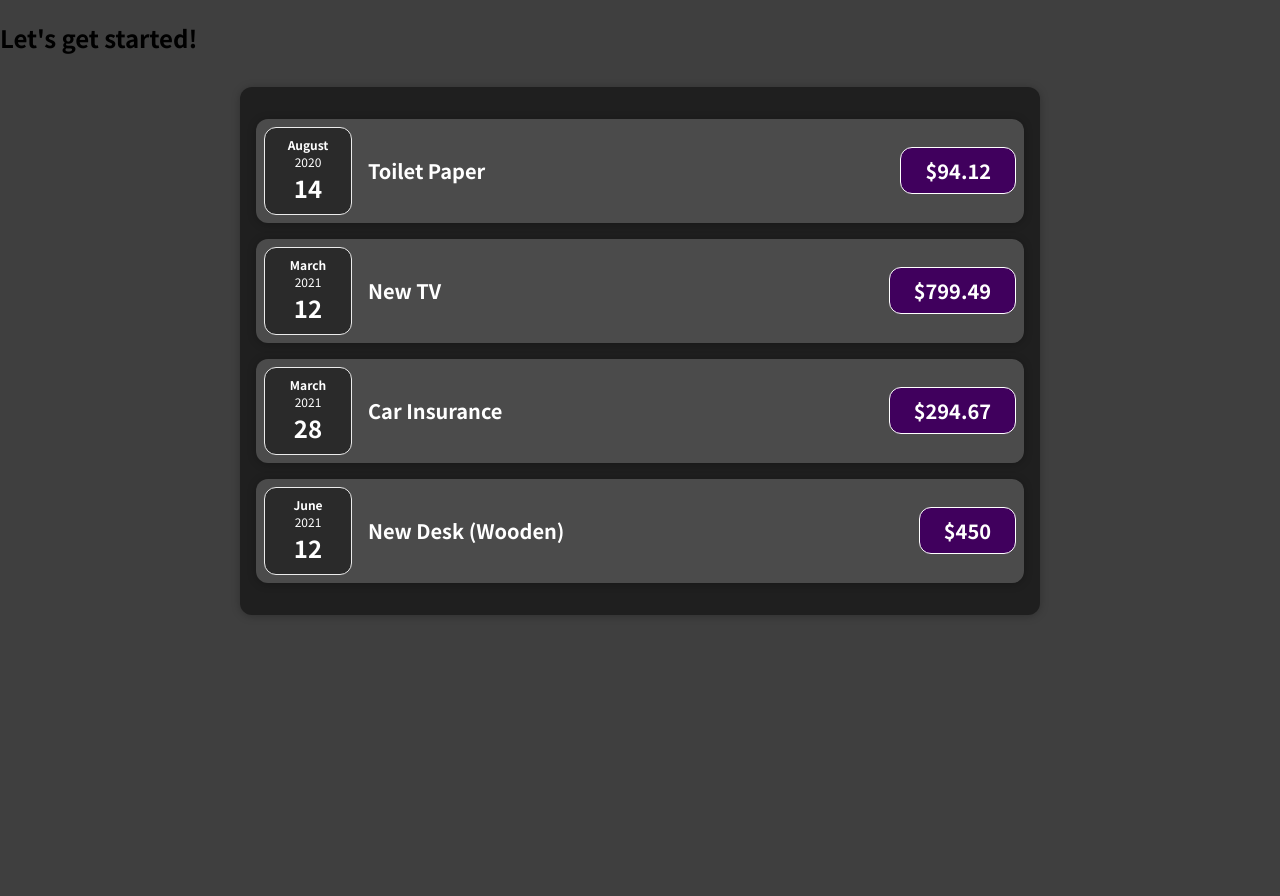
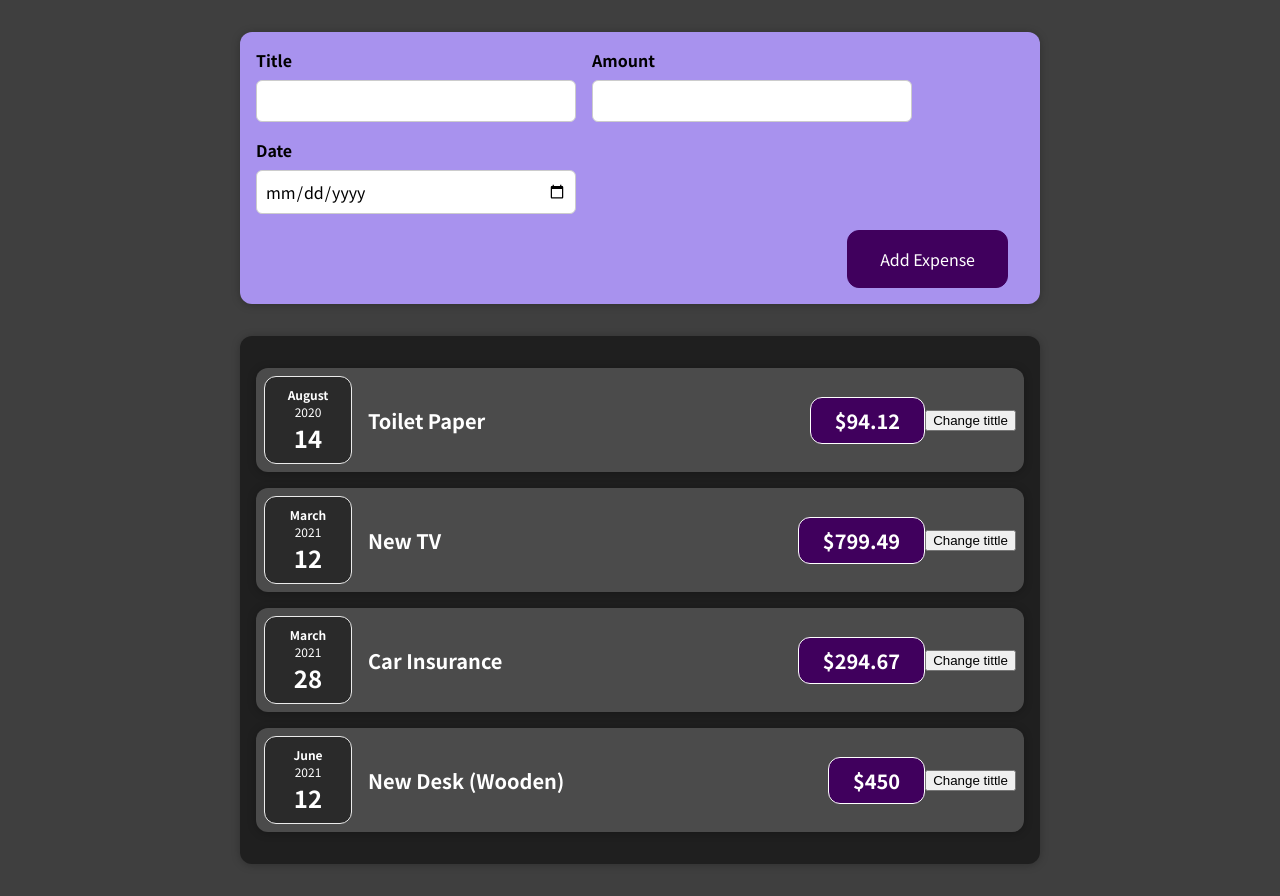
Before and after one commit to FabianDutraSilva/expenseTracker, a React (Create React App) app: page / in a window 1280 px wide. Before the commit the page ends 800 px from the top, so only its background shows below. Built offline with nearby package versions, Linux system fonts and the light colour scheme.

Commit message:
ExpTracker: add NewExpense form component and pass data from child to parent, add change tittle dummy button

```diff
--- a/src/App.jsx
+++ b/src/App.jsx
@@ -1,4 +1,5 @@
 import Expenses from "./components/Expenses/Expenses";
+import NewExpense from "./components/NewExpense/NewExpense";
 
 const App = () => {
   const expenses = [
@@ -22,12 +23,18 @@
       date: new Date(2021, 5, 12),
     },
   ];
+
+  const addExpenseHandler = expense => {
+    console.log('In App.js');
+    console.log(expenses);
+  }
+
   return (
     <div>
-      <h2>Let's get started!</h2>
-      <Expenses item={expenses}/>
+      <NewExpense onAddExpense={addExpenseHandler}/>
+      <Expenses item={expenses} />
     </div>
   );
-}
+};
 
 export default App;
--- a/src/components/Expenses/ExpenseItem.jsx
+++ b/src/components/Expenses/ExpenseItem.jsx
@@ -1,15 +1,23 @@
+import React, { useState } from 'react';
+
 import ExpenseDate from "./ExpenseDate";
 import Card from "../UI/Card";
 import "./expense-item.css";
 
 const ExpenseItem = (props) => {
+  const [title, setTitle] = useState(props.title);
+
+  const clickHandler = () => {
+    setTitle('Updated!');
+  };
   return (
     <Card className='expense-item'>
       <ExpenseDate date={props.date} />
       <div className='expense-item__description'>
-        <h2>{props.title}</h2>
+        <h2>{title}</h2>
         <div className='expense-item__price'>${props.amount}</div>
       </div>
+      <button onClick={clickHandler}>Change tittle</button>
     </Card>
   );
 };
--- /dev/null
+++ b/src/components/NewExpense/ExpenseForm.jsx
@@ -0,0 +1,73 @@
+import { useState } from "react";
+import "./expense-form.css";
+
+const ExpenseForm = (props) => {
+  const [enteredTitle, setEnteredTitle] = useState("");
+  const [enteredAmount, setEnteredAmount] = useState("");
+  const [enteredDate, setEnteredDate] = useState("");
+
+  const titleChangeHandler = (event) => {
+    setEnteredTitle(event.target.value);
+  };
+  const amountChangeHandler = (event) => {
+    setEnteredAmount(event.target.value);
+  };
+  const dateChangeHandler = (event) => {
+    setEnteredDate(event.target.value);
+  };
+
+  const submitHandler = (event) => {
+    event.preventDefault();
+
+    const expenseData = {
+      title: enteredTitle,
+      amount: enteredAmount,
+      date: new Date(enteredDate),
+    };
+
+    props.onSaveExpenseData(expenseData);
+    setEnteredTitle("");
+    setEnteredAmount("");
+    setEnteredDate("");
+  };
+
+  return (
+    <form onSubmit={submitHandler}>
+      <div className='new-expense__controls'>
+        <div className='new-expense__control'>
+          <label>Title</label>
+          <input
+            type='text'
+            value={enteredTitle}
+            onChange={titleChangeHandler}
+          />
+        </div>
+        <div className='new-expense__control'>
+          <label>Amount</label>
+          <input
+            type='number'
+            value={enteredAmount}
+            min='0.01'
+            step='0.01'
+            onChange={amountChangeHandler}
+          />
+        </div>
+        <div className='new-expense__control'>
+          <label>Date</label>
+          <input
+            type='date'
+            value={enteredDate}
+            min='2019-01-01'
+            max='2023-12-31'
+            onChange={dateChangeHandler}
+          />
+        </div>
+      </div>
+      <div className='new-expense__actions'>
+        <button type='submit'>Add Expense</button>
+      </div>
+    </form>
+  );
+};
+
+export default ExpenseForm;
--- /dev/null
+++ b/src/components/NewExpense/NewExpense.jsx
@@ -0,0 +1,21 @@
+import ExpenseForm from "./ExpenseForm";
+
+import "./new-expense.css";
+
+const NewExpense = (props) => {
+  const saveExpenseDataHandler = (enteredExpenseData) => {
+    const expenseData = {
+      ...enteredExpenseData,
+      id: Math.random().toString(),
+    };
+    props.onAddExpense(expenseData);
+  };
+
+  return (
+    <div className='new-expense'>
+      <ExpenseForm onSaveExpenseData={saveExpenseDataHandler} />
+    </div>
+  );
+};
+
+export default NewExpense;
--- /dev/null
+++ b/src/components/NewExpense/expense-form.css
@@ -0,0 +1,26 @@
+.new-expense__controls {
+  display: flex;
+  flex-wrap: wrap;
+  gap: 1rem;
+  margin-bottom: 1rem;
+  text-align: left;
+}
+
+.new-expense__control label {
+  font-weight: bold;
+  margin-bottom: 0.5rem;
+  display: block;
+}
+
+.new-expense__control input {
+  font: inherit;
+  padding: 0.5rem;
+  border-radius: 6px;
+  border: 1px solid #ccc;
+  width: 20rem;
+  max-width: 100%;
+}
+
+.new-expense__actions {
+  text-align: right;
+}
--- /dev/null
+++ b/src/components/NewExpense/new-expense.css
@@ -0,0 +1,38 @@
+.new-expense {
+  background-color: #a892ee;
+  padding: 1rem;
+  margin: 2rem auto;
+  width: 50rem;
+  max-width: 95%;
+  border-radius: 12px;
+  text-align: center;
+  box-shadow: 0 1px 8px rgba(0, 0, 0, 0.25);
+}
+
+.new-expense button {
+  font: inherit;
+  cursor: pointer;
+  padding: 1rem 2rem;
+  border: 1px solid #40005d;
+  background-color: #40005d;
+  color: white;
+  border-radius: 12px;
+  margin-right: 1rem;
+}
+
+.new-expense button:hover,
+.new-expense button:active {
+  background-color: #510674;
+  border-color: #510674;
+}
+
+.new-expense button.alternative {
+  color: #220131;
+  border-color: transparent;
+  background-color: transparent;
+}
+
+.new-expense button.alternative:hover,
+.new-expense button.alternative:active {
+  background-color: #ddb3f8;
+}
```
